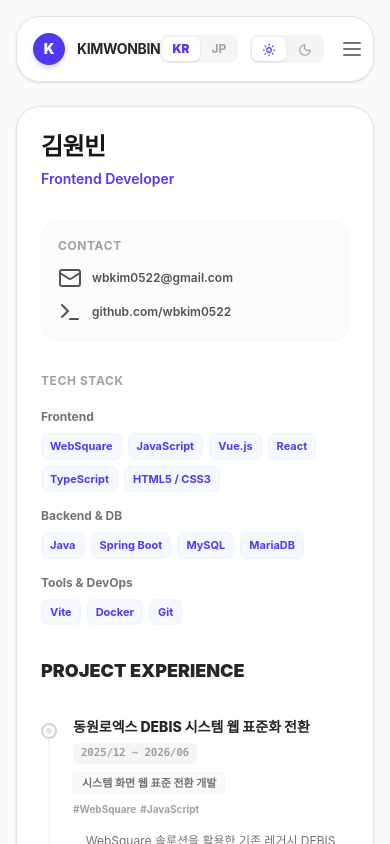
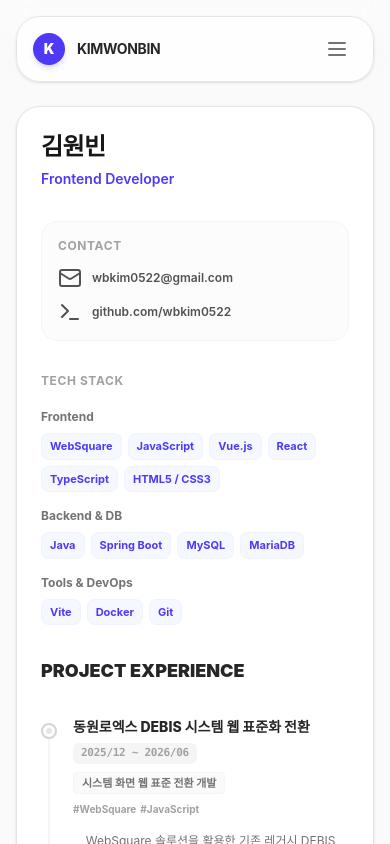
Before and after one commit to wbkim0522/portfolio, a React (Vite) app: page /#/profile in a window 390 px wide. Shown: the top 844 px of the page. Built offline with nearby package versions, Linux system fonts and the light colour scheme; a web font is replaced by a local one.

Commit message:
모바일 메뉴 형태 변경, 다크모드 useEffect삭제 및 통합

```diff
--- a/src/App.tsx
+++ b/src/App.tsx
@@ -1,4 +1,4 @@
-import { useEffect, useState } from "react";
+import { useState } from "react";
 import { Navigation } from "./components/Navigation/Navigation";
 import { LANGUAGE, type LanguageType } from "./data/language";
 import { Navigate, Route, Routes } from "react-router";
@@ -15,21 +15,12 @@ export default function App() {
   const [lang, setLang] = useState<LanguageType>(() => {
     return navigator.languages[0] === 'ja' ? 'ja' : 'ko';
   });
-  const [theme, setTheme] = useState('light');
+  const [theme, setTheme] = useState('');
   const text = LANGUAGE[lang];
 
-  // 다크 모드
-  useEffect(() => {
-    if (theme === 'dark') {
-      document.documentElement.classList.add('dark');
-    } else {
-      document.documentElement.classList.remove('dark');
-    }
-  }, [theme]);
-
-
   return (
-    <div className={STYLES.wrapper}>
+    <div className={`min-h-screen w-full bg-neutral-50 dark:bg-neutral-950 transition-colors duration-300 ${theme}`}>
+      <div className={`${STYLES.wrapper}`}>
 
         <Navigation
           t={text}
@@ -47,10 +38,11 @@ export default function App() {
               <Route path="samsung" element={<ProjectFeature t={text.project2} labels={text.projectLabels} imgSrc={samsungImg} />} />
               <Route path="solution" element={<ProjectFeature t={text.project3} labels={text.projectLabels} imgSrc={lehuaImg} />} />
             </Route>
-          <Route path="*" element={<Error t={text.errorMsg}/>} />
+            <Route path="*" element={<Error t={text.errorMsg} />} />
           </Routes>
         </main>
 
       </div>
+    </div>
   );
 }
--- a/src/components/Navigation/Navigation.tsx
+++ b/src/components/Navigation/Navigation.tsx
@@ -23,6 +23,10 @@ export const Navigation = ({
   const [isOpen, setOpen] = useState(false);
 
   return (
+    <>
+      {/* 모바일 상단 여백까지 덮는 블러 레이어 */}
+      <div className={STYLES.navTopBlur} aria-hidden="true" />
+
       <nav className={`${STYLES.nav} ${isOpen ? 'rounded-b-none!' : ''}`}>
         {/* 헤더영역 */}
         <div className={STYLES.navHeader}>
@@ -49,8 +53,11 @@ export const Navigation = ({
           </button>
         </div>
 
+        {/* 드롭다운 메뉴 */}
+        <div className={`${STYLES.menuList} ${isOpen ? STYLES.openActive : STYLES.openInactive}`}>
+
           {/* 메뉴 */}
-      <ul className={`${STYLES.menuList} ${isOpen ? STYLES.openActive : STYLES.openInactive}`}>
+          <ul className={STYLES.menuNavList}>
             {Object.entries(t.nav).map(([key, value]) => {
               const targetPath = `/${key}`
               const isActive = location.pathname === targetPath;
@@ -68,7 +75,6 @@ export const Navigation = ({
               )
             })}
           </ul>
-
 
           {/* 기능 그룹 */}
           <div className={STYLES.funcGroup}>
@@ -94,8 +100,8 @@ export const Navigation = ({
               <span className={STYLES.funcTitle}>THEME</span>
               <div className={STYLES.switchBar}>
                 <button
-              onClick={() => setTheme('light')}
-              className={theme === 'light' ? STYLES.switchBtnActive : STYLES.switchBtnInactive}>
+                  onClick={() => setTheme('')}
+                  className={theme === '' ? STYLES.switchBtnActive : STYLES.switchBtnInactive}>
                   <Sun size={14} className={STYLES.themeIcon} />
                 </button>
                 <button
@@ -107,6 +113,9 @@ export const Navigation = ({
             </div>
           </div>
 
+        </div>
+
       </nav>
+    </>
   )
 }
--- a/src/index.css
+++ b/src/index.css
@@ -7,7 +7,6 @@
     width: 100%;
     height: 100%;
     font-family: 'Pretendard', 'Noto Sans JP', sans-serif;
-    @apply bg-neutral-50 dark:bg-neutral-950 transition-colors duration-300;
   }
 
   button, input, textarea, select {
@@ -15,4 +14,4 @@
   }
 }
 
-@custom-variant dark (&:is(.dark *));
+@custom-variant dark (&:is(.dark, .dark *));
--- a/src/styles/theme.ts
+++ b/src/styles/theme.ts
@@ -7,18 +7,20 @@ const SURFACE_TOKENS = {
 };
 
 const APP_LAYOUT = {
-  shell: "max-w-[1600px] min-h-screen h-full lg:h-screen lg:overflow-hidden mx-auto px-4 lg:px-6 xl:px-8 w-full flex flex-col lg:grid lg:grid-cols-[240px_1fr] xl:grid-cols-[280px_1fr] gap-6 xl:gap-8 pt-4 pb-8 lg:py-8 text-neutral-800 dark:text-neutral-200 selection:bg-indigo-500/10 selection:text-indigo-500 font-sans antialiased bg-neutral-50 dark:bg-neutral-950 transition-colors duration-300",
+  shell: "max-w-[1600px] min-h-screen h-full lg:h-screen lg:overflow-hidden mx-auto px-4 lg:px-6 xl:px-8 w-full flex flex-col lg:grid lg:grid-cols-[240px_1fr] xl:grid-cols-[280px_1fr] gap-6 xl:gap-8 pt-4 pb-8 lg:py-8 text-neutral-800 dark:text-neutral-200 selection:bg-indigo-500/10 selection:text-indigo-500 font-sans antialiased",
   main: "w-full min-w-0 lg:h-full flex flex-col",
   pageSurface: `${SURFACE_TOKENS.CARD} flex-grow p-6 xl:p-8 lg:h-[calc(100vh-4rem)] lg:overflow-y-auto`
 };
 
 const NAVIGATION_LAYOUT = {
-  sidebar: `${SURFACE_TOKENS.CARD} sticky top-0 lg:top-8 z-50 w-full grid grid-cols-[auto_1fr_auto] items-center lg:flex lg:flex-col lg:items-stretch lg:justify-start px-4 py-3 lg:p-4 xl:p-6 lg:h-[calc(100vh-4rem)] lg:gap-6 relative`,
+  topBlurLayer: "lg:hidden fixed inset-x-0 top-0 h-20 backdrop-blur-md bg-white/30 dark:bg-neutral-900/30 z-30 pointer-events-none [mask-image:linear-gradient(to_top,transparent,black)] [-webkit-mask-image:linear-gradient(to_top,transparent,black)]",
+  sidebar: `border border-neutral-200 dark:border-neutral-800 rounded-3xl shadow-sm dark:shadow-none bg-white/80 dark:bg-neutral-900/80 backdrop-blur-md lg:bg-white lg:dark:bg-neutral-900 lg:backdrop-blur-none sticky top-0 lg:top-8 z-50 w-full grid grid-cols-[auto_1fr_auto] items-center lg:flex lg:flex-col lg:items-stretch lg:justify-start px-4 py-3 lg:p-4 xl:p-6 lg:h-[calc(100vh-4rem)] lg:gap-6 relative`,
   header: "contents lg:flex lg:flex-row lg:items-center lg:justify-between lg:w-full lg:min-w-0 lg:gap-2",
   brandButton: "w-8 h-8 rounded-full bg-indigo-600 text-white font-black text-sm flex items-center justify-center shadow-md shadow-indigo-500/20 shrink-0",
   brandText: "font-bold tracking-tight text-neutral-800 dark:text-neutral-100 shrink-0 text-sm sm:text-base truncate",
   menuButton: "lg:hidden p-2 text-neutral-500 hover:text-neutral-700 dark:text-neutral-400 dark:hover:text-neutral-200 transition-colors focus:outline-none cursor-pointer row-start-1 col-start-3 justify-self-end",
-  menuList: `${SURFACE_TOKENS.FLOATING} absolute lg:relative top-full lg:top-0 left-0 w-full lg:w-auto flex flex-col p-4 lg:p-0 lg:pt-2 lg:bg-transparent lg:border-none lg:shadow-none lg:rounded-none z-40 transition-all duration-300 ease-out transform lg:transform-none! lg:opacity-100! lg:visible!`,
+  menuList: `${SURFACE_TOKENS.FLOATING} absolute lg:relative top-full lg:top-0 left-0 w-full lg:w-auto lg:flex-1 lg:min-h-0 flex flex-col p-4 lg:p-0 lg:pt-2 lg:bg-transparent lg:border-none lg:shadow-none lg:rounded-none z-40 transition-all duration-300 ease-out transform lg:transform-none! lg:opacity-100! lg:visible!`,
+  menuNavList: "flex flex-col",
   menuItem: `${SURFACE_TOKENS.ITEM} px-2.5 py-1.5 lg:px-3 lg:py-2 xl:px-4 xl:py-2.5 text-xs lg:text-sm font-bold cursor-pointer transition-all shrink-0 w-full block whitespace-normal break-keep`,
   menuItemActive: "text-indigo-600! dark:text-white! bg-indigo-50! dark:bg-neutral-800!",
   menuOpen: "translate-y-0 opacity-100 visible",
@@ -26,9 +28,9 @@ const NAVIGATION_LAYOUT = {
   controlTrack: SURFACE_TOKENS.CONTROL_TRACK,
   controlButtonActive: `${SURFACE_TOKENS.CONTROL_BTN} font-black bg-white dark:bg-neutral-700 text-indigo-600 dark:text-indigo-400 shadow-sm`,
   controlButtonInactive: `${SURFACE_TOKENS.CONTROL_BTN} font-bold text-neutral-400 dark:text-neutral-500 hover:text-neutral-700 dark:hover:text-neutral-300`,
-  functionGroup: "row-start-1 col-start-2 justify-self-end mr-2 flex flex-row lg:flex-col items-center lg:items-stretch gap-3 lg:gap-3 w-auto lg:w-full lg:mt-auto lg:pt-4 lg:border-t lg:border-neutral-100 lg:dark:border-neutral-800",
-  functionBox: "flex items-center justify-between lg:w-full lg:px-2",
-  functionTitle: "hidden lg:block text-[11px] font-bold text-neutral-400 dark:text-neutral-500 tracking-wider",
+  functionGroup: "flex flex-col items-stretch gap-3 w-full pt-4 mt-4 border-t border-neutral-100 dark:border-neutral-800 lg:mt-auto",
+  functionBox: "flex items-center justify-between w-full px-2",
+  functionTitle: "block text-[11px] font-bold text-neutral-400 dark:text-neutral-500 tracking-wider",
   logoWrap: "flex items-center gap-3",
   navIcon: "w-6 h-6",
   themeIcon: "inline-block"
@@ -131,12 +133,14 @@ export const STYLES = {
   mainCard: APP_LAYOUT.pageSurface,
 
   // Navigation
+  navTopBlur: NAVIGATION_LAYOUT.topBlurLayer,
   nav: NAVIGATION_LAYOUT.sidebar,
   navHeader: NAVIGATION_LAYOUT.header,
   logoBtn: NAVIGATION_LAYOUT.brandButton,
   profileName: NAVIGATION_LAYOUT.brandText,
   menuButton: NAVIGATION_LAYOUT.menuButton,
   menuList: NAVIGATION_LAYOUT.menuList,
+  menuNavList: NAVIGATION_LAYOUT.menuNavList,
   menuItem: NAVIGATION_LAYOUT.menuItem,
   menuActive: NAVIGATION_LAYOUT.menuItemActive,
   openActive: NAVIGATION_LAYOUT.menuOpen,
```
Lines whose indentation alone changed are shown as unchanged.
